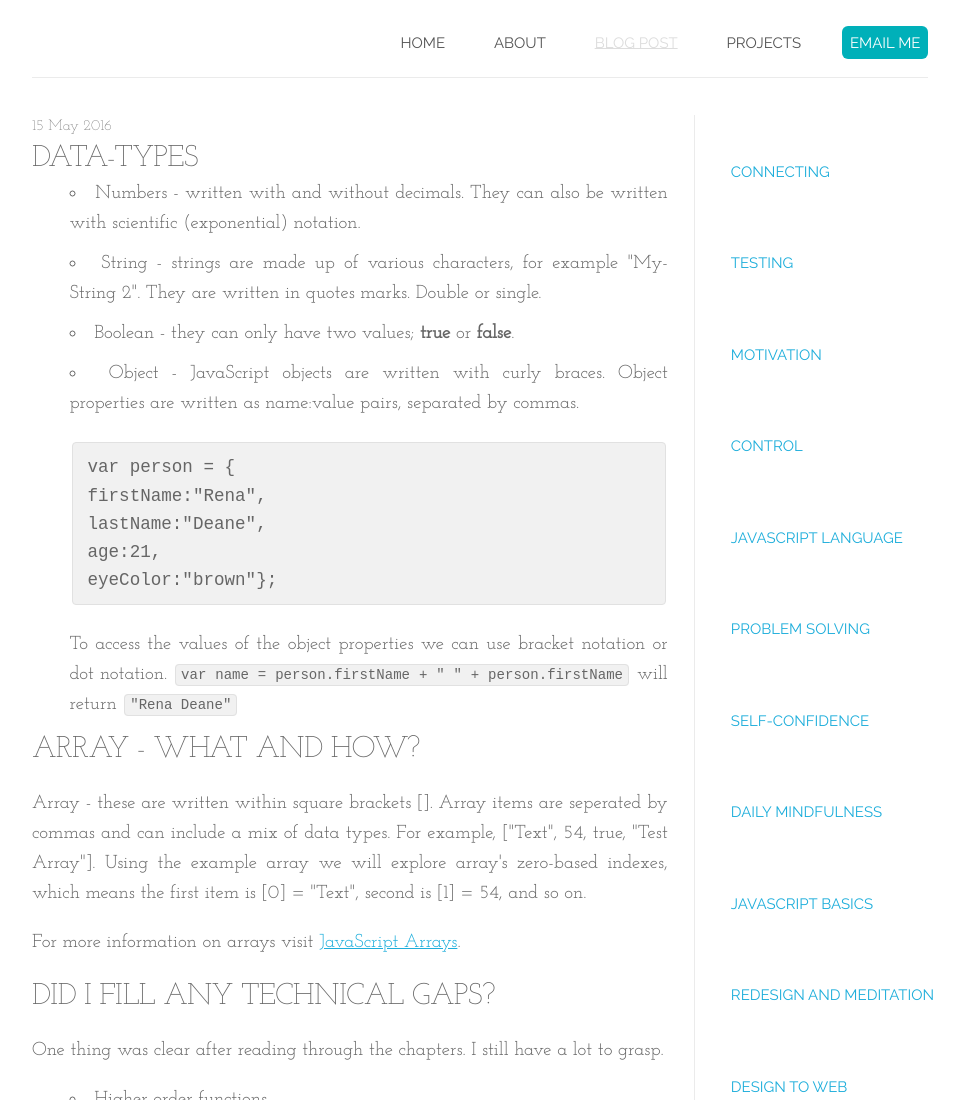
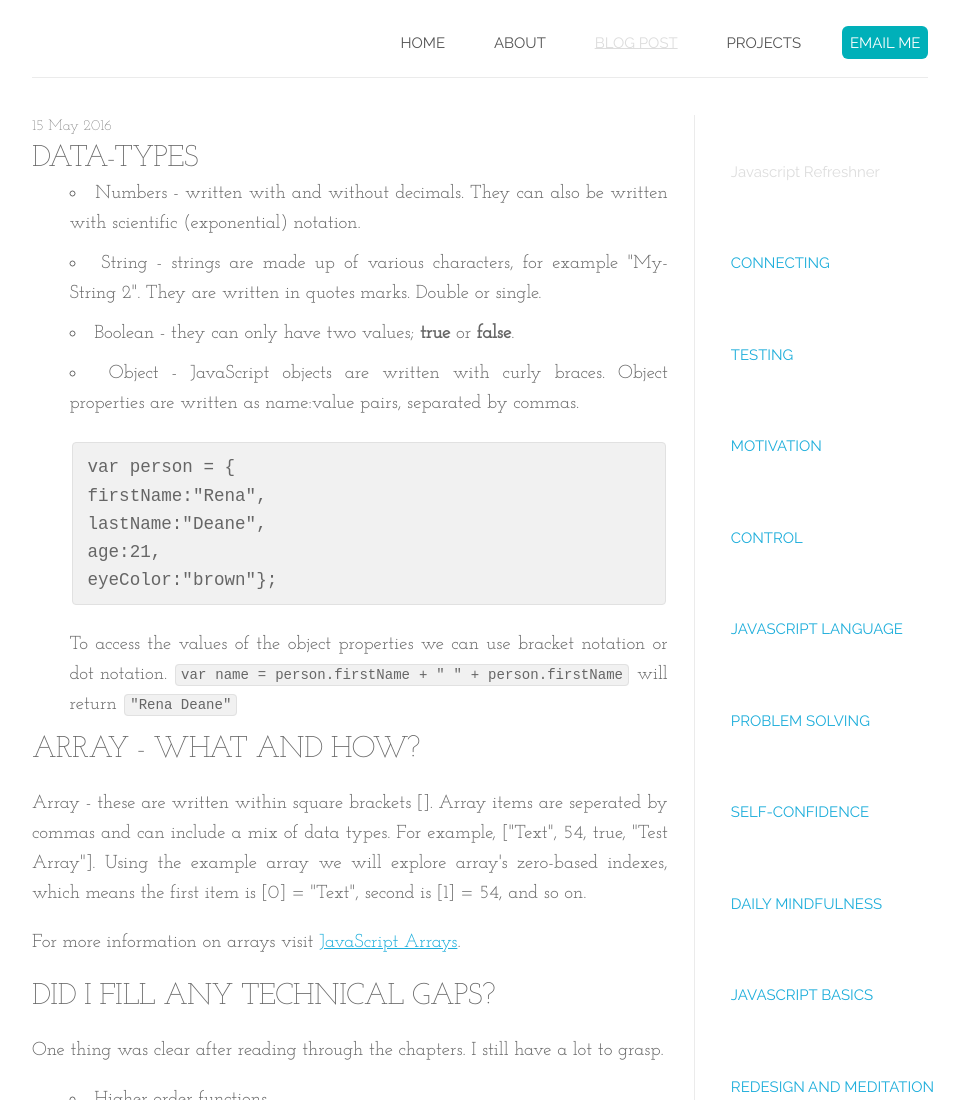
Before and after one commit to rena-deane/rena-deane.github.io, a plain HTML site: page blog/t7-javascript-refresher.html in a window 1280 px wide. Shown: the top 1100 px of the page, without its empty margins (160-1119 px from the left). Drawn offline with nearby package versions, Linux system fonts and the light colour scheme.

Commit message:
add t7 to right hand nav

```diff
--- a/blog/t7-javascript-refresher.html
+++ b/blog/t7-javascript-refresher.html
@@ -95,6 +95,7 @@
             <p class="blog-links">Blog links</p>
             <nav class="nav-blog-links">
               <ul>
+                <li class="active">Javascript Refreshner</li>
                 <li>
                   <a href="c8-connecting.html">Connecting</a>
                 </li>
```
